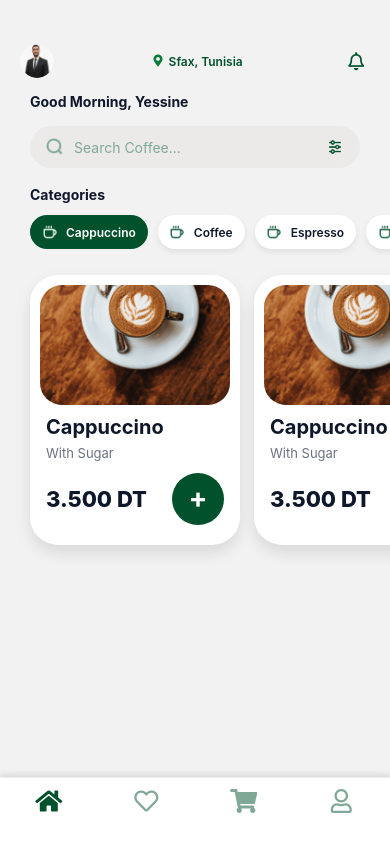
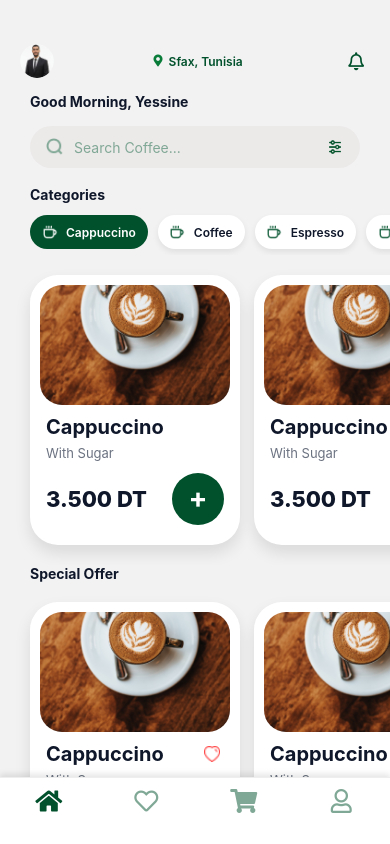
Before and after one commit to YessinEleuchi/Coffee-Shop-mobile-Application, a React Native app: screen /MainApp in a window 390 px wide. Built offline with nearby package versions, Linux system fonts and the light colour scheme.

Commit message:
home finished

```diff
--- a/src/components/molecules/ProdutCard/index.tsx
+++ b/src/components/molecules/ProdutCard/index.tsx
@@ -4,29 +4,32 @@ import {
     Image,
     StyleSheet,
     ImageSourcePropType,
-    Pressable,
     StyleProp,
     ViewStyle,
     ImageStyle,
-    TextStyle, TouchableOpacity,
+    TextStyle,
+    TouchableOpacity,
 } from "react-native";
-import {IconButton} from "../../atoms";
-import { AppText } from "../../atoms";
+import { AppText, IconButton } from "../../atoms";
 
 export interface Product {
-    id: string,
-    name: string,
-    subtitle: string,
-    price: string,
-    image: ImageSourcePropType,
+    id: string;
+    name: string;
+    subtitle: string;
+    price: string;
+    image: ImageSourcePropType;
+    isFavorite?: boolean;
 }
 
 type Props = {
     product: Product;
     onPressCard: (id: string) => void;
     onPressAdd: (id: string) => void;
-
-
+    favoriteMode?: "hidden" | "toggle";
+    isFavorite?: boolean;
+    favIconOff?: ImageSourcePropType;
+    favIconOn?: ImageSourcePropType;
+    onToggleFavorite?: (id: string) => void;
     cardStyle?: StyleProp<ViewStyle>;
     imageWrapStyle?: StyleProp<ViewStyle>;
     imageStyle?: StyleProp<ImageStyle>;
@@ -40,6 +43,13 @@ export default function ProductCard({
                                         product,
                                         onPressCard,
                                         onPressAdd,
+
+                                        favoriteMode = "hidden",
+                                        isFavorite,
+                                        favIconOff,
+                                        favIconOn,
+                                        onToggleFavorite,
+
                                         cardStyle,
                                         imageWrapStyle,
                                         imageStyle,
@@ -48,33 +58,66 @@ export default function ProductCard({
                                         priceStyle,
                                         addButtonStyle,
                                     }: Props) {
+    // ✅ source de vérité : prop isFavorite si fournie, sinon product.isFavorite
+    const fav = isFavorite ?? product.isFavorite ?? false;
+
     return (
-        <TouchableOpacity activeOpacity={0.7}
-           // onPress={() => onPressCard(product.id)}
+        <TouchableOpacity
+            activeOpacity={0.7}
+            onPress={() => onPressCard(product.id)}
             style={[styles.card, cardStyle]}
         >
             {/* Image */}
             <View style={[styles.imageWrap, imageWrapStyle]}>
-                <Image source={product.image} style={[styles.image, imageStyle]} resizeMode="cover" />
+                <Image
+                    source={product.image}
+                    style={[styles.image, imageStyle]}
+                    resizeMode="cover"
+                />
+
             </View>
 
             {/* Title + subtitle */}
+            {/* Title + subtitle */}
             <View style={styles.info}>
-                <AppText style={[styles.title, titleStyle]}>{product.name}</AppText>
+                <View style={styles.titleRow}>
+                    <AppText style={[styles.title, titleStyle]}>{product.name}</AppText>
+
+                    {favoriteMode === "toggle" && favIconOff && favIconOn && (
+                        <IconButton
+                            activeOpacity={0.6}
+                            style={styles.favInlineBtn}
+                            onPress={(e) => {
+                                e.stopPropagation?.();
+                                onToggleFavorite?.(product.id);
+                            }}
+                        >
+                            <Image
+                                source={fav ? favIconOn : favIconOff}
+                                style={styles.favInlineIcon}
+                                resizeMode="contain"
+                            />
+                        </IconButton>
+                    )}
+                </View>
+
                 <AppText style={[styles.subtitle, subtitleStyle]}>{product.subtitle}</AppText>
             </View>
+
 
             {/* Bottom row */}
             <View style={styles.bottom}>
                 <AppText style={[styles.price, priceStyle]}>{product.price}</AppText>
 
-                {/* ✅ le + doit être cliquable sans déclencher la card */}
-                <TouchableOpacity activeOpacity={0.7}
+                <IconButton
                     style={[styles.addBtn, addButtonStyle]}
-                    onPress={() => onPressAdd(product.id)}
+                    onPress={(e: any) => {
+                        e.stopPropagation?.(); // ✅ ne déclenche pas la card
+                        onPressAdd(product.id);
+                    }}
                 >
                     <AppText style={styles.plus}>+</AppText>
-                </TouchableOpacity>
+                </IconButton>
             </View>
         </TouchableOpacity>
     );
@@ -95,10 +138,27 @@ const styles = StyleSheet.create({
         shadowRadius: 16,
         elevation: 8,
     },
+
     imageWrap: { borderRadius: 22, overflow: "hidden" },
     image: { width: "100%", height: 120 },
 
     info: { marginTop: 10, paddingHorizontal: 6 },
+
+    titleRow: {
+        flexDirection: "row",
+        alignItems: "center",
+        justifyContent: "space-between",
+    },
+
+    favInlineBtn: {
+        padding: 4,
+        marginLeft: 10,
+    },
+
+    favInlineIcon: {
+        width: 16,
+        height: 16,
+    },
     title: { fontSize: 20, fontWeight: "700", color: "#0F172A" },
     subtitle: { marginTop: 6, fontSize: 13, color: "#6B7280" },
 
--- a/src/components/organismes/PrductCarousel/index.tsx
+++ b/src/components/organismes/PrductCarousel/index.tsx
@@ -1,6 +1,7 @@
 import React from "react";
-import { ScrollView, View, StyleProp, ViewStyle } from "react-native";
-import {ProductCard, Product } from "../../molecules";
+import {ScrollView, View, StyleProp, ViewStyle} from "react-native";
+import {ProductCard, Product} from "../../molecules";
+
 
 type Props = {
     products: Product[];
@@ -9,6 +10,10 @@ type Props = {
 
     contentContainerStyle?: StyleProp<ViewStyle>;
     wrapperStyle?: StyleProp<ViewStyle>;
+    favoriteMode?: "hidden" | "toggle";
+    favIconOff?: any;
+    favIconOn?: any;
+    onToggleFavorite?: (id: string) => void;
 };
 
 export default function ProductsCarousel({
@@ -17,13 +22,18 @@ export default function ProductsCarousel({
                                              onAddToCart,
                                              contentContainerStyle,
                                              wrapperStyle,
+
+                                             favoriteMode = "hidden",
+                                             favIconOff,
+                                             favIconOn,
+                                             onToggleFavorite,
                                          }: Props) {
     return (
         <View style={wrapperStyle}>
             <ScrollView
                 horizontal
                 showsHorizontalScrollIndicator={false}
-                contentContainerStyle={[{ paddingLeft: 30, paddingVertical: 20 }, contentContainerStyle]}
+                contentContainerStyle={[{paddingLeft: 30, paddingVertical: 20}, contentContainerStyle]}
             >
                 {products.map((p) => (
                     <ProductCard
@@ -31,6 +41,11 @@ export default function ProductsCarousel({
                         product={p}
                         onPressCard={onOpenProduct}
                         onPressAdd={onAddToCart}
+                        favoriteMode={favoriteMode}
+                        isFavorite={p.isFavorite}
+                        favIconOff={favIconOff}
+                        favIconOn={favIconOn}
+                        onToggleFavorite={onToggleFavorite}
                     />
                 ))}
             </ScrollView>
--- a/src/components/pages/Home/index.tsx
+++ b/src/components/pages/Home/index.tsx
@@ -1,6 +1,6 @@
 import React, { useMemo, useState } from "react";
-import {Image, ScrollView, StyleSheet, TouchableOpacity, View} from "react-native";
-import {profile, search, filter, coffee, capucin, add, faviourateMenu, fav} from "../../../assets";
+import {ScrollView, StyleSheet, View} from "react-native";
+import {profile, search, filter, coffee, capucin,fav,favicon} from "../../../assets";
 import { HomeHeader, SearchBar } from "../../molecules";
 import {Categories, ProductsCarousel} from "../../organismes";
 import { AppText } from "../../atoms";
@@ -52,6 +52,10 @@ const Home: React.FC = () => {
                     containerStyle={{ marginHorizontal: 30 }}
                 />
             </View>
+            <ScrollView
+                showsVerticalScrollIndicator={false}
+                contentContainerStyle={{ paddingBottom: 120 }}
+            >
 
             <Categories
                 items={categories}
@@ -65,11 +69,22 @@ const Home: React.FC = () => {
                 onOpenProduct={(id) => console.log("open product", id)}
                 onAddToCart={(id) => console.log("add to cart", id)}
             />
-
+            <AppText style={styles.heading}>Special Offer</AppText>
+            <ProductsCarousel
+                products={products}
+                onOpenProduct={(id) => console.log("open product", id)}
+                onAddToCart={(id) => console.log("add to cart", id)}
+                favoriteMode="toggle"
+                favIconOff={fav}
+                favIconOn={favicon}
+                onToggleFavorite={(id) => console.log("add to fav", id)}
+            />
+            </ScrollView>
         </View>
     );
 };
 const styles = StyleSheet.create({
+    heading: { marginHorizontal: 30, fontWeight: "700", color: "#0F172A" },
 });
 
 export default Home;
```
Lines whose indentation alone changed are shown as unchanged.
